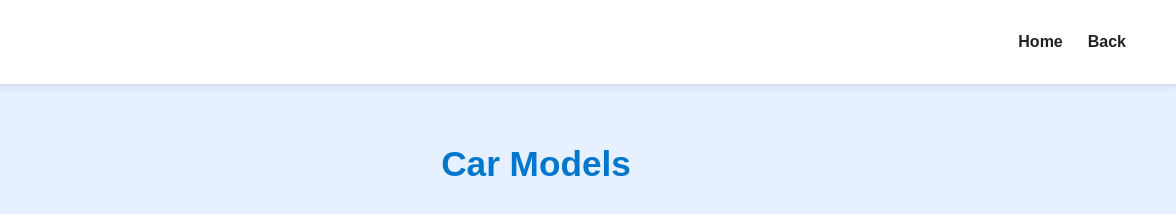
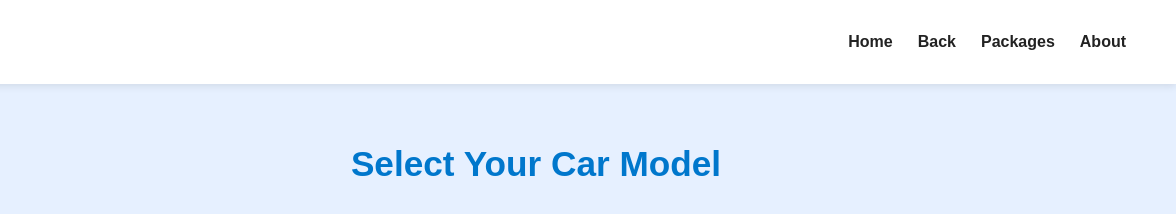
Before and after one commit to dubeyshravan2009-N/revwash, a plain HTML site: page models.html in a window 1280 px wide. Shown: the full height of the page, 104-1280 px from the left. Drawn offline with Linux system fonts and the light colour scheme; files that its build step writes are made by us from their sources.

Commit message:
Update models.html

```diff
--- a/models.html
+++ b/models.html
@@ -16,14 +16,16 @@
     <ul>
       <li><a href="index.html">Home</a></li>
       <li><a href="booking.html">Back</a></li>
+      <li><a href="packages.html">Packages</a></li>
+      <li><a href="about.html">About</a></li>
     </ul>
   </nav>
 </header>
 
 <section class="car-models">
-  <h2 id="brandTitle">Car Models</h2>
+  <h2>Select Your Car Model</h2>
   <div class="models-container" id="modelsContainer">
-    <!-- Models will load dynamically -->
+    <!-- Models will be loaded dynamically by script.js -->
   </div>
 </section>
 
```
